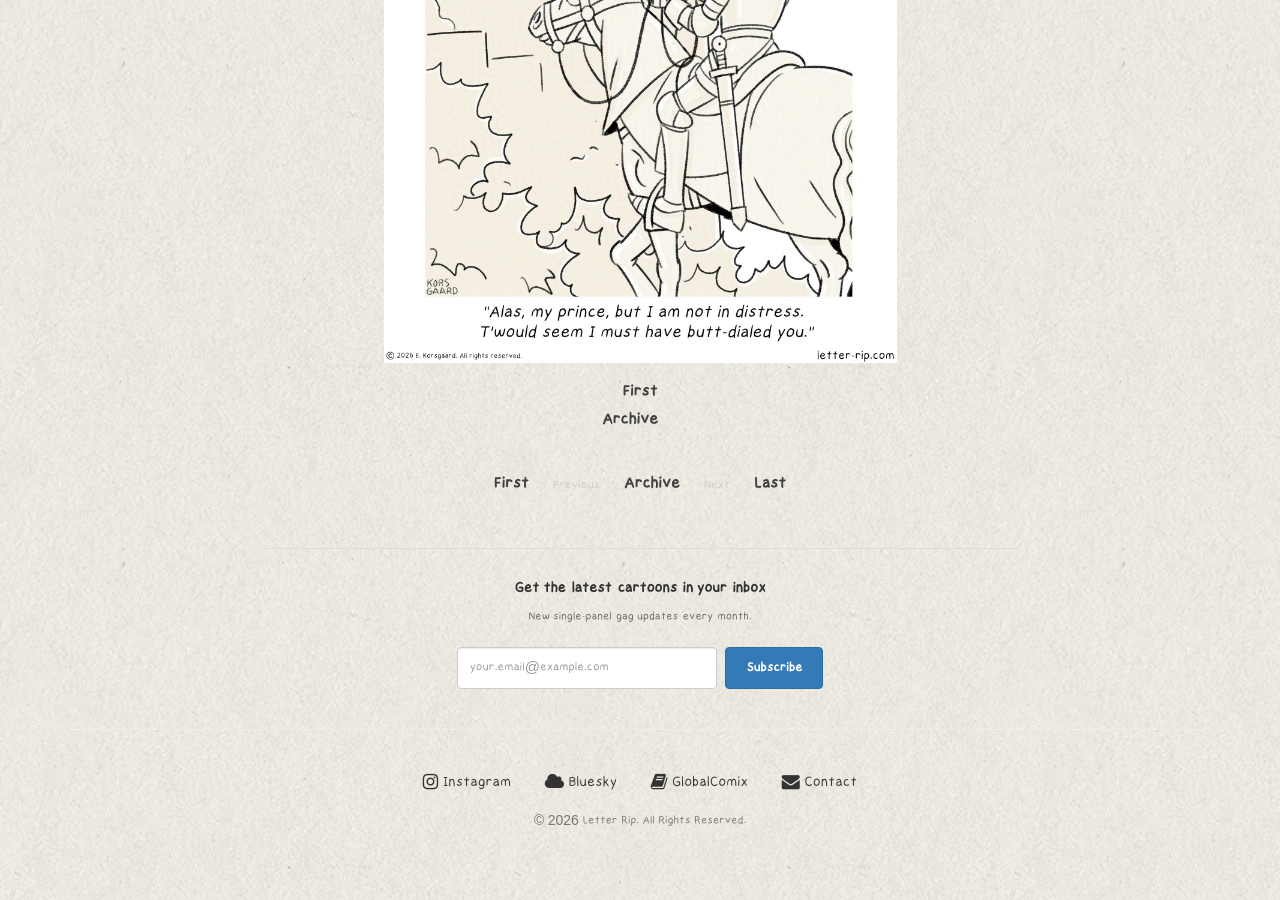
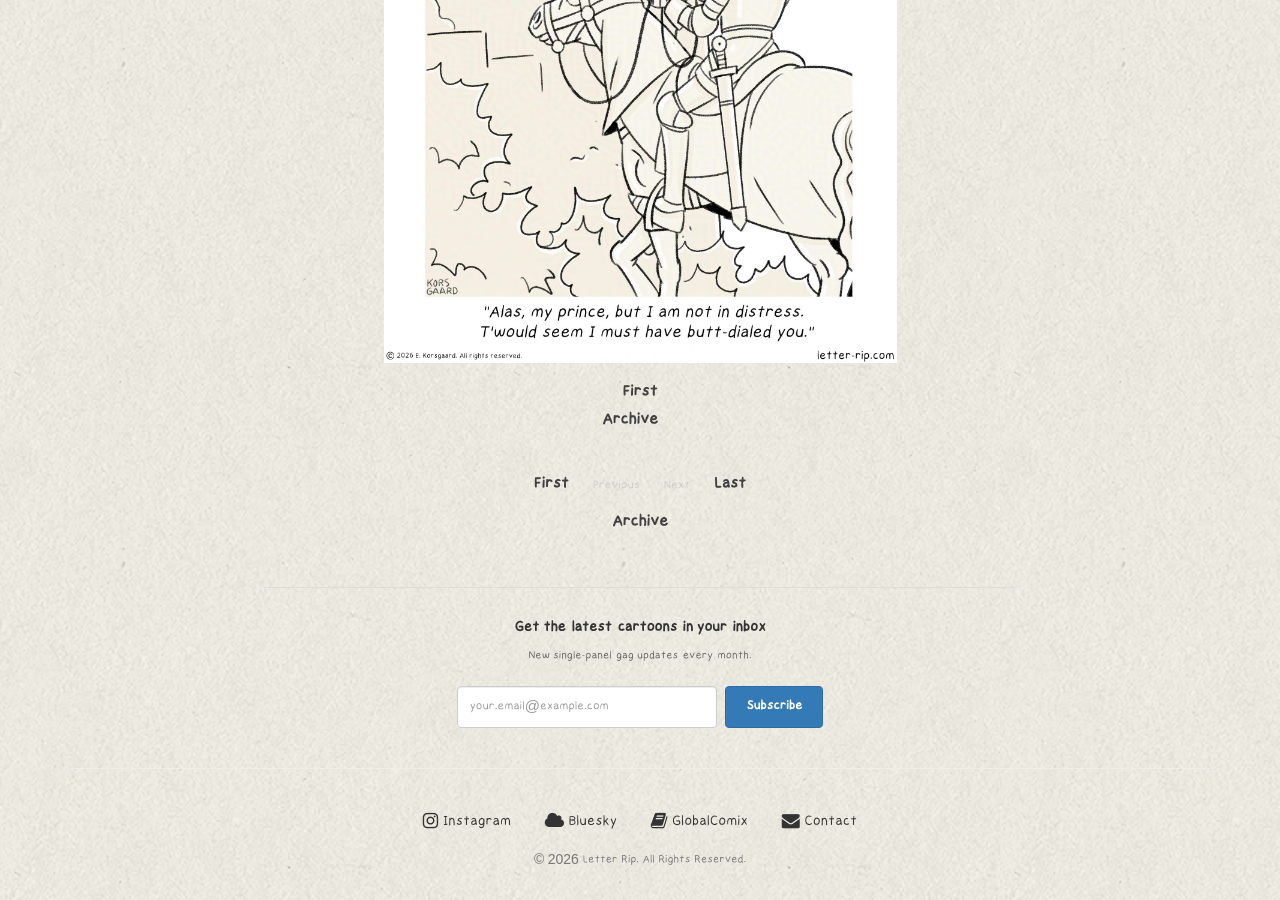
Before and after one commit to Kors420/letter-rip, a Jekyll site: the page built from index.html, in a window 1280 px wide and 900 px high, scrolled down 771 px. Built offline with Jekyll 4.4.1, drawn with Linux system fonts in a browser that asks for light colours; nearby versions of some CDN libraries; some web fonts are replaced.

Commit message:
Separate archive link beneath navigation buttons

```diff
--- a/_layouts/default.html
+++ b/_layouts/default.html
@@ -100,8 +100,8 @@
             </div>
           </div>
 
-      <!-- Single Clean Comic Navigation -->
-          <div class="comic-nav" style="margin: 20px 0 30px 0; text-align: center;">
+     <!-- Comic Navigation Buttons -->
+          <div class="comic-nav" style="margin: 20px 0 10px 0; text-align: center;">
             {% if site.posts.last %}
               <a href="{{ site.baseurl }}{{ site.posts.last.url }}">First</a>
             {% endif %}
@@ -123,6 +121,11 @@
             {% if site.posts.first %}
               <a href="{{ site.baseurl }}{{ site.posts.first.url }}">Last</a>
             {% endif %}
+          </div>
+
+          <!-- Separate Archive Link Below Buttons -->
+          <div style="margin-bottom: 30px; text-align: center;">
+            <a href="{{ site.baseurl }}/archive.html" style="font-family: 'Korsgaard', sans-serif; font-size: 20px; font-weight: bold; color: #424142; text-decoration: none;">Archive</a>
           </div>
 
       <!-- Mailing List Section -->
```
Also changed, not shown: other parts of _layouts/default.html (+0 -2 lines).
